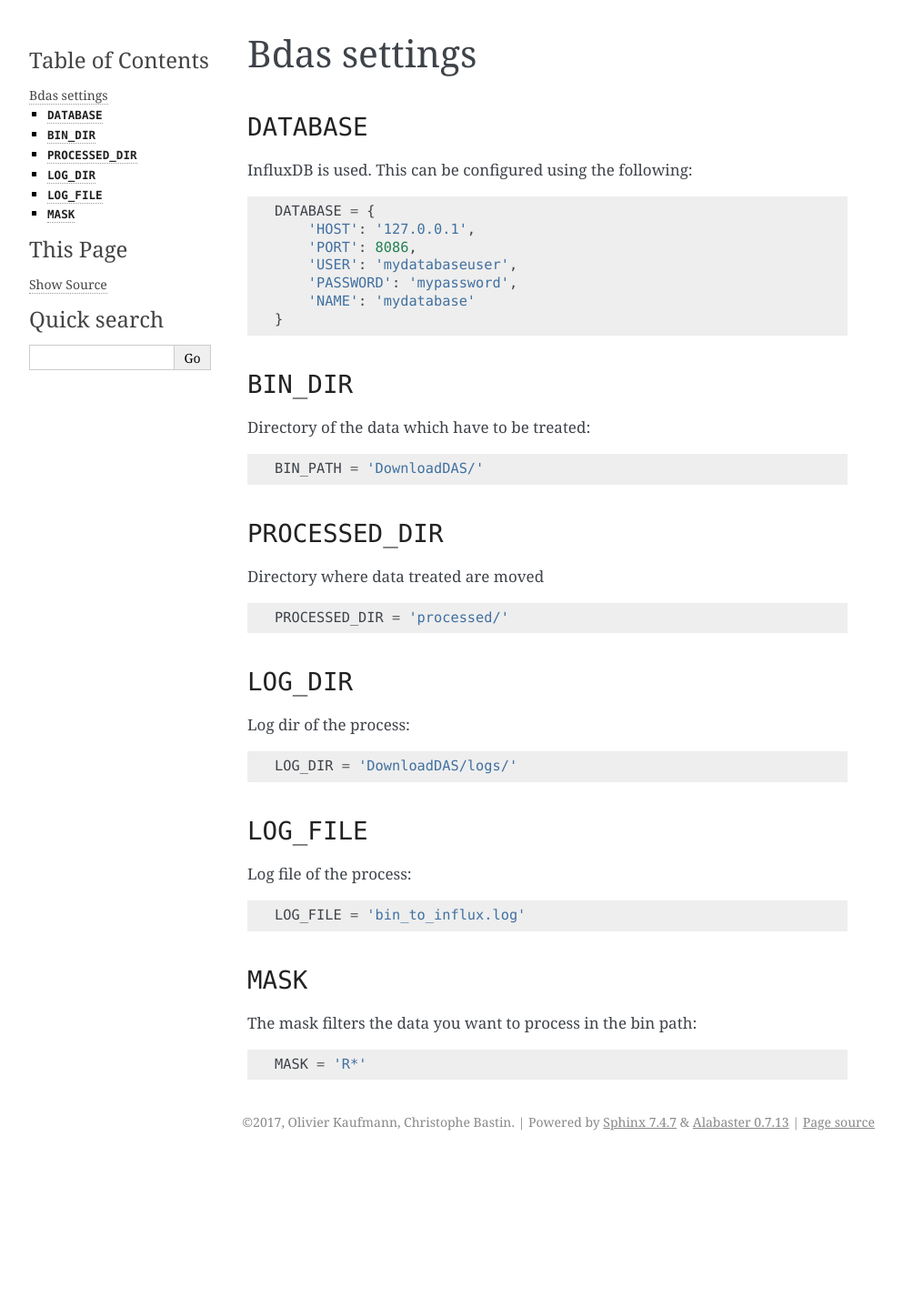
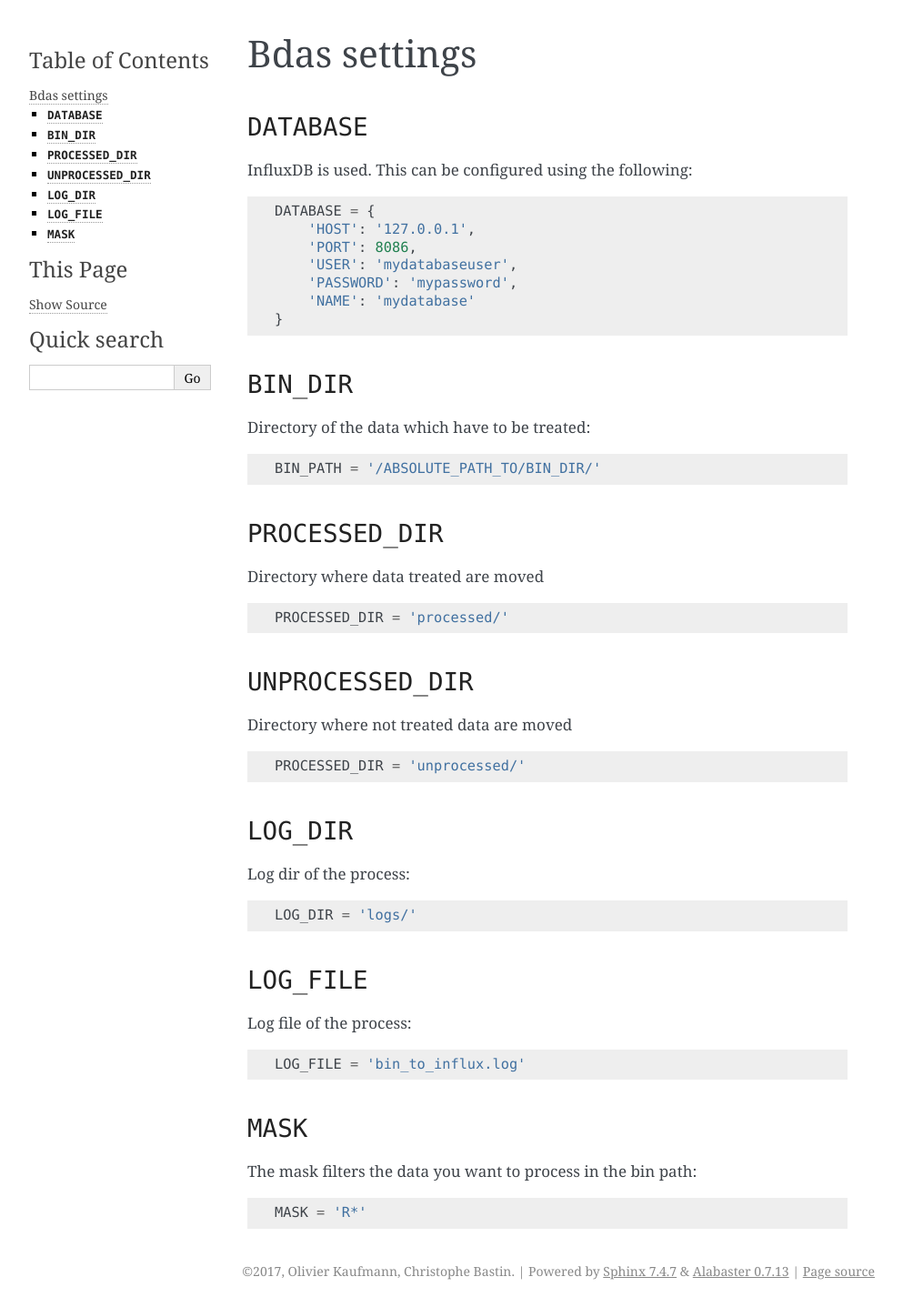
Before and after one commit to UMONS-GFA/bdas, a Sphinx documentation site: the page built from docs/source/settings.rst, in a window 1280 px wide. Shown: the whole page at 91% size, without its empty margins (148-1141 px from the left). Built offline with Sphinx 7.4.7, drawn with Linux system fonts in a browser that asks for light colours; formulas are drawn with MathJax 3; before the commit the page ends 1273 px from its top, so only the background shows below that.

Commit message:
update settings doc

```diff
--- a/docs/source/settings.rst
+++ b/docs/source/settings.rst
@@ -20,7 +20,7 @@ InfluxDB is used. This can be configured using the following::
 
 Directory of the data which have to be treated::
 
-    BIN_PATH = 'DownloadDAS/'
+    BIN_PATH = '/ABSOLUTE_PATH_TO/BIN_DIR/'
 
 ``PROCESSED_DIR``
 -----------------
@@ -29,12 +29,19 @@ Directory where data treated are moved ::
 
     PROCESSED_DIR = 'processed/'
 
+``UNPROCESSED_DIR``
+-----------------
+
+Directory where not treated data are moved ::
+
+    PROCESSED_DIR = 'unprocessed/'
+
 ``LOG_DIR``
 -----------
 
 Log dir of the process::
 
-    LOG_DIR = 'DownloadDAS/logs/'
+    LOG_DIR = 'logs/'
 
 ``LOG_FILE``
 ------------
```
